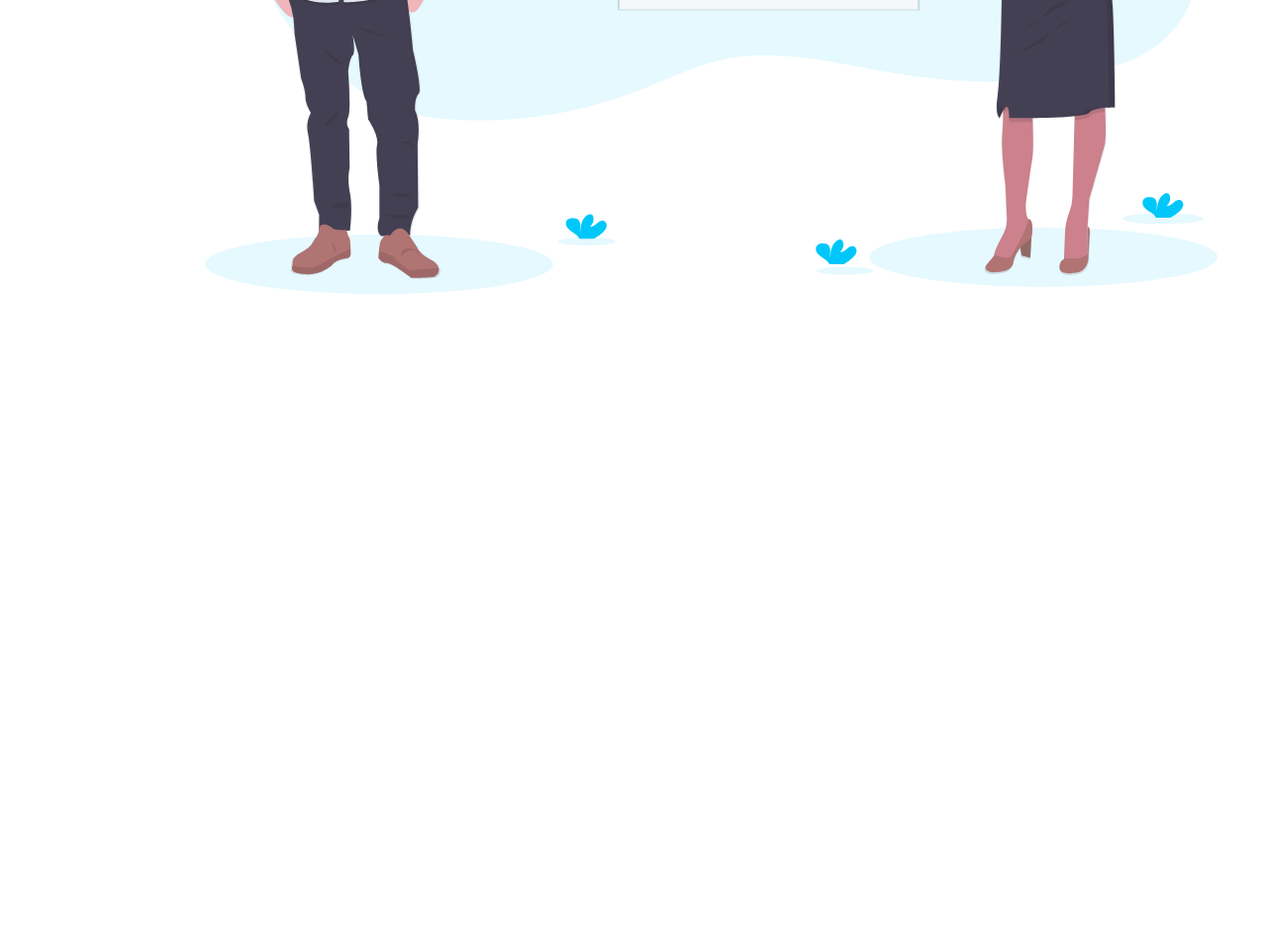
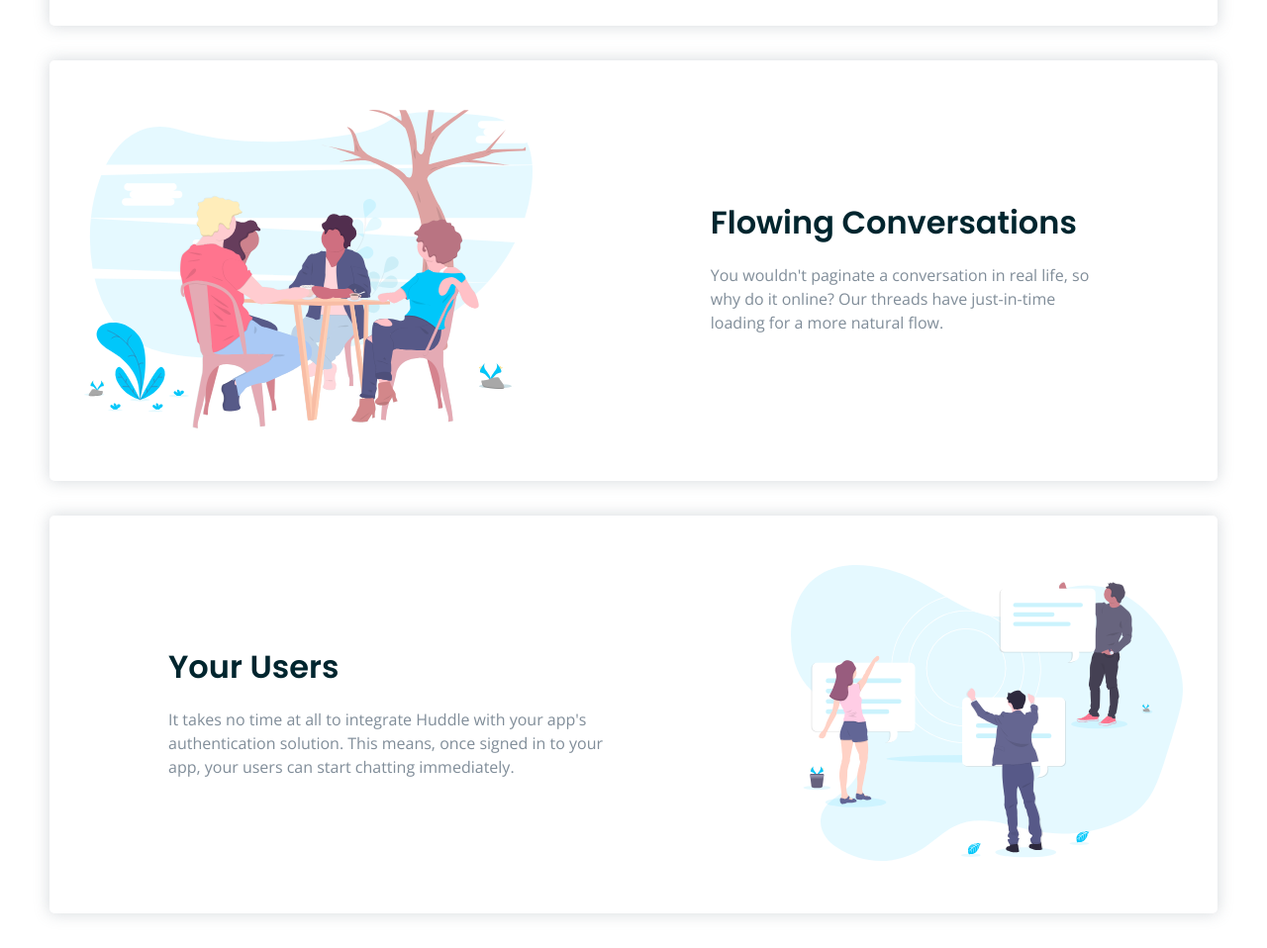
Before and after one commit to VaheAA/landing-with-alternating-sections, a website: page app/index.html in a window 1280 px wide. Shown: the part 1341-2299 px from the top of the page at 99% size. Before the commit the page ends 1641 px from the top, so only its background shows below. Drawn offline with nearby package versions, Linux system fonts and the light colour scheme.

Commit message:
modified sections

```diff
--- a/app/index.html
+++ b/app/index.html
@@ -44,7 +44,7 @@
         <section class="features">
             <div class="container">
                 <div class="features__inner">
-                    <div class="features__block flex jc-sb ai-c">
+                    <div class="features__block flex jc-sb ai-c fd-cr">
                         <div class="features__block-info">
                             <h2 class="features__block-title">Grow Together</h2>
                             <p class="features__block-desc">Generate meaningful discussions with your audience and build
@@ -55,6 +55,27 @@
                             <img src="/images/illustration-grow-together.svg" alt="">
                         </div>
                     </div>
+                    <div class="features__block features__block--reversed flex jc-sb ai-c fd-rr fd-cr">
+                        <div class="features__block-info features__block-info--reversed">
+                            <h2 class="features__block-title">Flowing Conversations</h2>
+                            <p class="features__block-desc">You wouldn't paginate a conversation in real life, so why do
+                                it online? Our threads have just-in-time loading for a more natural flow.</p>
+                        </div>
+                        <div class="features__block-image">
+                            <img src="/images/illustration-flowing-conversation.svg" alt="">
+                        </div>
+                    </div>
+                    <div class="features__block flex jc-sb ai-c fd-cr">
+                        <div class="features__block-info">
+                            <h2 class="features__block-title">Your Users</h2>
+                            <p class="features__block-desc">It takes no time at all to integrate Huddle with your app's
+                                authentication solution.
+                                This means, once signed in to your app, your users can start chatting immediately.</p>
+                        </div>
+                        <div class="features__block-image">
+                            <img src="/images/illustration-your-users.svg" alt="">
+                        </div>
+                    </div>
                 </div>
             </div>
         </section>
--- a/app/scss/components/_index.scss
+++ b/app/scss/components/_index.scss
@@ -1 +1,2 @@
 @forward 'header';
+@forward 'features';
--- /dev/null
+++ b/app/scss/components/features.scss
@@ -0,0 +1,78 @@
+@use '../utils/' as *;
+
+.features {
+    padding-top: 150px;
+
+    @include breakpoint-down(small) {
+        padding-top: 75px;
+    }
+
+    &__block {
+        box-shadow: 0px 0px 15px 1px rgba($color: #808d99, $alpha: .3);
+        border-radius: 5px;
+        padding-left: 120px;
+        padding-top: 50px;
+        padding-bottom: 50px;
+        padding-right: 35px;
+        margin-bottom: 35px;
+
+        @include breakpoint-down(small) {
+            padding: 35px;
+        }
+    }
+
+    &__block--reversed {
+        padding-left: 35px;
+        padding-right: 120px;
+
+
+        @include breakpoint-down(small) {
+            padding: 35px;
+        }
+    }
+
+
+    &__block-info {
+        max-width: 475px;
+        margin-right: 180px;
+
+        @include breakpoint-down(small) {
+            margin: auto;
+            text-align: center;
+        }
+    }
+
+    &__block-info--reversed {
+        margin-left: 180px;
+        margin-right: 0;
+
+        @include breakpoint-down(small) {
+            margin: auto;
+        }
+    }
+
+    &__block-title {
+        color: var(--veryDarkCyan);
+        font-size: 32px;
+        margin-bottom: 25px;
+    }
+
+    &__block-desc {
+        font-size: 16px;
+        color: var(--grayishBlue);
+        line-height: 1.5;
+    }
+
+    &__block-image {
+       max-width: 100%;
+
+       @include breakpoint-down(small) {
+           margin-bottom: 65px;
+       }
+
+        img {
+            max-width: 100%;
+        }
+    }
+
+}
--- a/app/scss/globals/boilerplate.scss
+++ b/app/scss/globals/boilerplate.scss
@@ -45,6 +45,19 @@ body {
     }
 }
 
+
+.fd-rr {
+    flex-direction: row-reverse;
+
+}
+
+.fd-cr {
+    @include breakpoint-down(small) {
+        flex-direction: column-reverse;
+    }
+}
+
+
 button {
     transition: all .2s ease;
 }
```
Also changed, not shown: content.md (+4 -6 lines), app/css/style.min.css.
